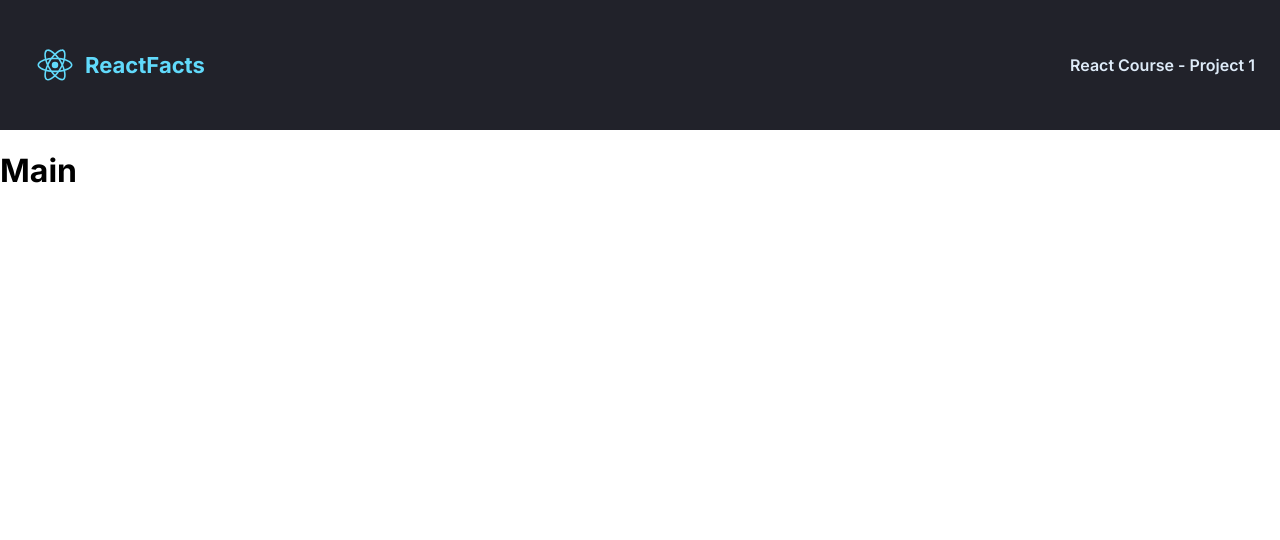
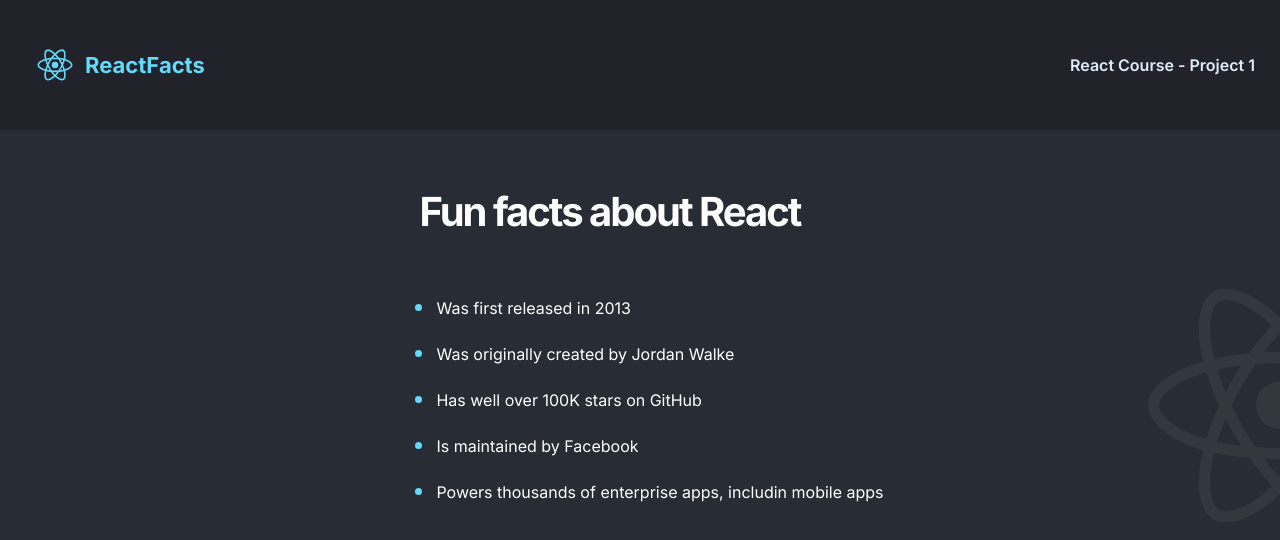
Before and after one commit to bofmar/react-info-page, a React (Create React App) app: page / in a window 1280 px wide. Shown: the top 540 px of the page. Built offline with nearby package versions, Linux system fonts and the light colour scheme.

Commit message:
Finish the main section

```diff
--- a/src/App.css
+++ b/src/App.css
@@ -23,3 +23,32 @@
   font-weight: 600;
   color: #DEEBF8;
 }
+
+main {
+  padding: 57px 27px;
+  color: white;
+  display: flex;
+  flex-direction: column;
+  align-items: center;
+  background-image: url('./react-icon-large.png');
+  background-repeat: no-repeat;
+  background-position: 100% 75%;
+}
+
+main > h1 {
+  margin: 0 0 0 -60px;
+  font-size: 40px;
+  letter-spacing: -0.05em;
+}
+ .list {
+  margin-top: 46px;
+}
+
+.list > li {
+  padding-block: 10px;
+}
+
+.list > li::marker {
+  font-size: 1.4rem;
+  color: #61DAFB;
+}
--- a/src/components/Main.js
+++ b/src/components/Main.js
@@ -2,6 +2,15 @@
 
 export default function Main() {
   return (
-    <h1>Main</h1>
+    <main>
+      <h1>Fun facts about React</h1>
+      <ul className='list'>
+        <li>Was first released in 2013</li>
+        <li>Was originally created by Jordan Walke</li>
+        <li>Has well over 100K stars on GitHub</li>
+        <li>Is maintained by Facebook</li>
+        <li>Powers thousands of enterprise apps, includin mobile apps</li>
+      </ul>
+    </main>
   );
 }
--- a/src/index.css
+++ b/src/index.css
@@ -7,4 +7,7 @@
 body {
   font-family: 'Inter', sans-serif;
   margin: 0;
+  background-color: #282D35;
+  height: 100vh;
+
 }
```
Also changed, not shown: src/react-icon-large.png (added). Lines whose indentation alone changed are shown as unchanged.
